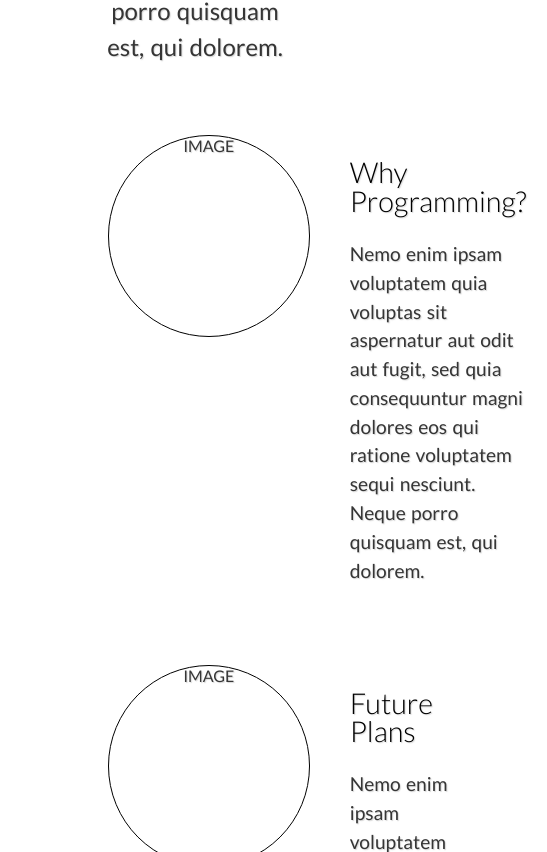
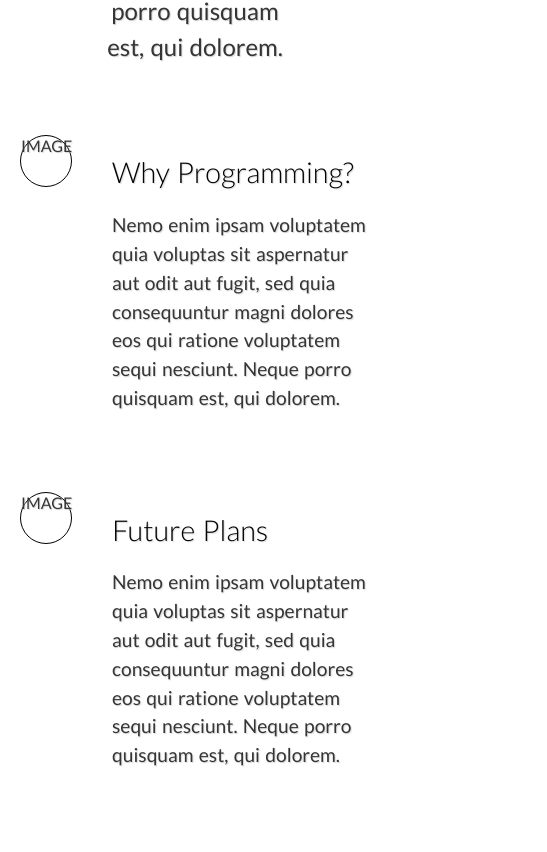
Before and after one commit to jp-1990/jp-1990.github.io, a React (Create React App) app: page / in a window 390 px wide. Shown: the part 3512-4364 px from the top of the page, 547 px wide, since content can reach past the window. Built offline with nearby package versions, Linux system fonts and the light colour scheme; a web font is replaced by a local one.

Commit message:
tidy up of components causing major styling issues in mobile view

```diff
--- a/src/components/About/About.module.css
+++ b/src/components/About/About.module.css
@@ -16,7 +16,7 @@
   text-shadow: 1px 1px 2px rgb(97, 97, 97);
 }
 
-.h1::after {
+/* .h1::after {
   content: ' ';
   display: block;
   position: absolute;
@@ -39,7 +39,7 @@
   top: 50%;
   transform: translateY(-50%);
   border-radius: 5px;
-}
+} */
 
 .About .Overview {
   width: 50%;
@@ -53,15 +53,14 @@
 
 .Section {
   display: flex;
-  width: 55%;
   margin: 10px 0px;
   color: rgb(53, 53, 53);
   text-shadow: 1px 1px 1px rgba(182, 182, 182, 0.562);
 }
 
 .Image {
-  height: 200px;
-  min-width: 200px;
+  height: 50px;
+  width: 50px;
   border: 1px solid black;
   border-radius: 50%;
   margin: 20px;
--- a/src/components/Skills/Skills.module.css
+++ b/src/components/Skills/Skills.module.css
@@ -16,7 +16,7 @@
   text-shadow: 1px 1px 2px rgb(97, 97, 97);
 }
 
-.h1::after {
+/* .h1::after {
   content: ' ';
   display: block;
   position: absolute;
@@ -39,7 +39,7 @@
   top: 50%;
   transform: translateY(-50%);
   border-radius: 5px;
-}
+} */
 
 .Skills .Overview {
   width: 50%;
```
